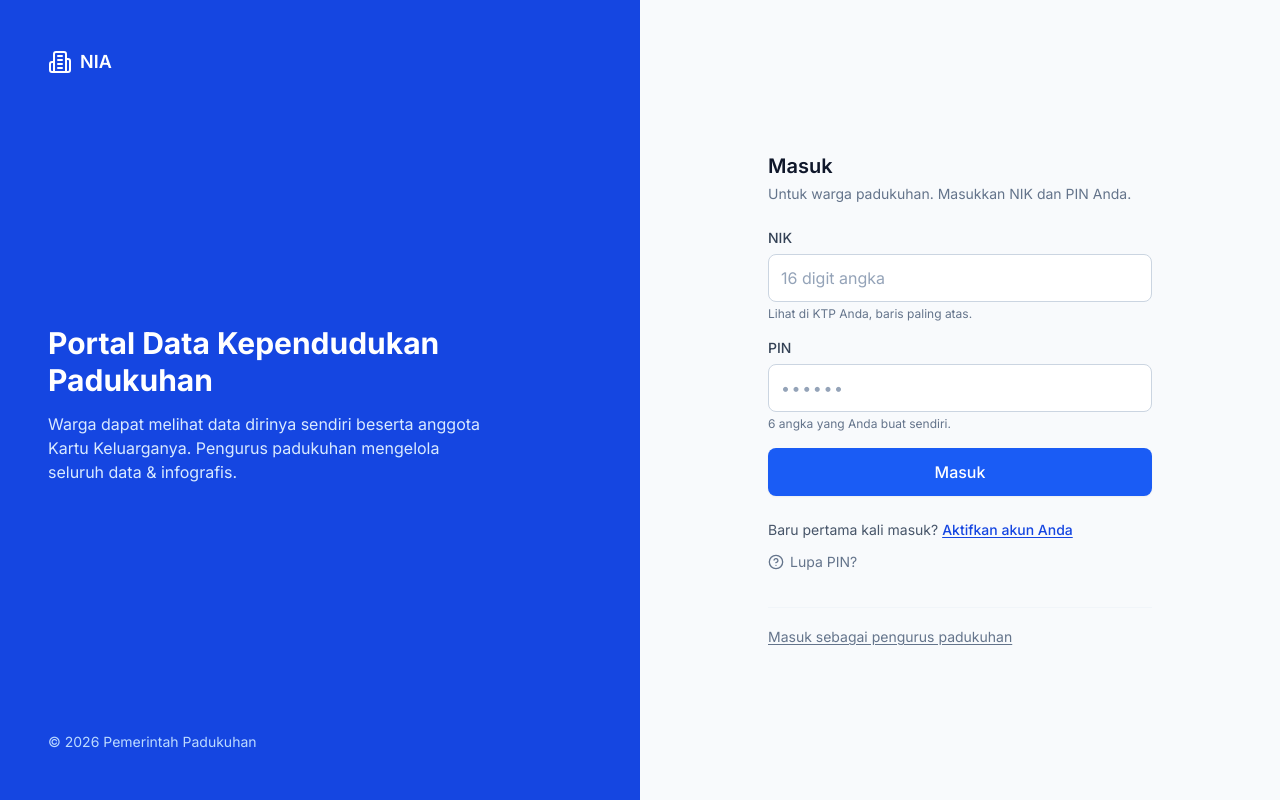
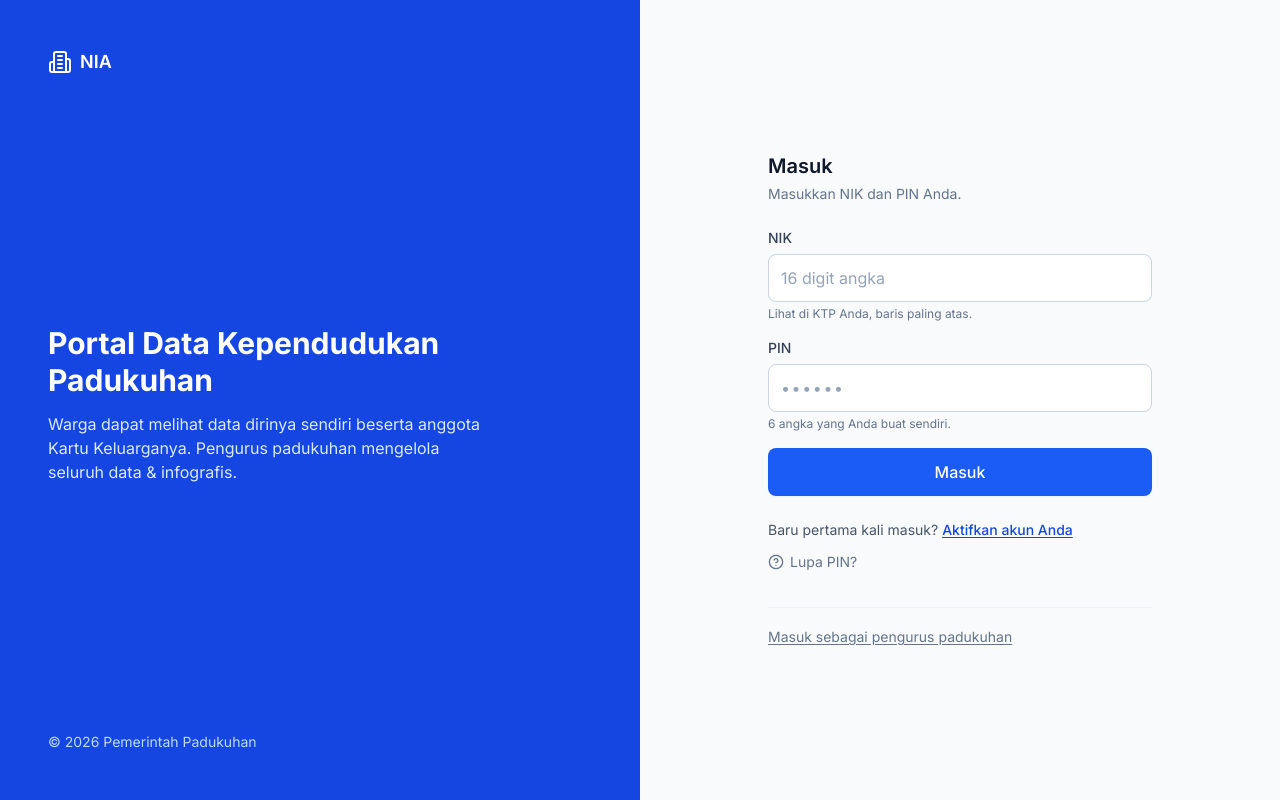
Before and after one commit to KullyanHubbard/Web-Gadingkulon, a React (Vite) app in the folder frontend/: page /login in a window 1280 px wide. Built offline with nearby package versions, Linux system fonts and the light colour scheme; no server answers.

Commit message:
rapikan label login

```diff
--- a/frontend/src/pages/login/LoginPage.tsx
+++ b/frontend/src/pages/login/LoginPage.tsx
@@ -49,10 +49,7 @@ export default function LoginPage() {
   const errorMessage = pesanError(login.error, 'Gagal masuk. Coba lagi.');
 
   return (
-    <AuthLayout
-      title="Masuk"
-      description="Untuk warga padukuhan. Masukkan NIK dan PIN Anda."
-    >
+    <AuthLayout title="Masuk" description="Masukkan NIK dan PIN Anda.">
       <form onSubmit={onSubmit} className="mt-6 space-y-4">
         {errorMessage && <Alert tone="error">{errorMessage}</Alert>}
 
```
